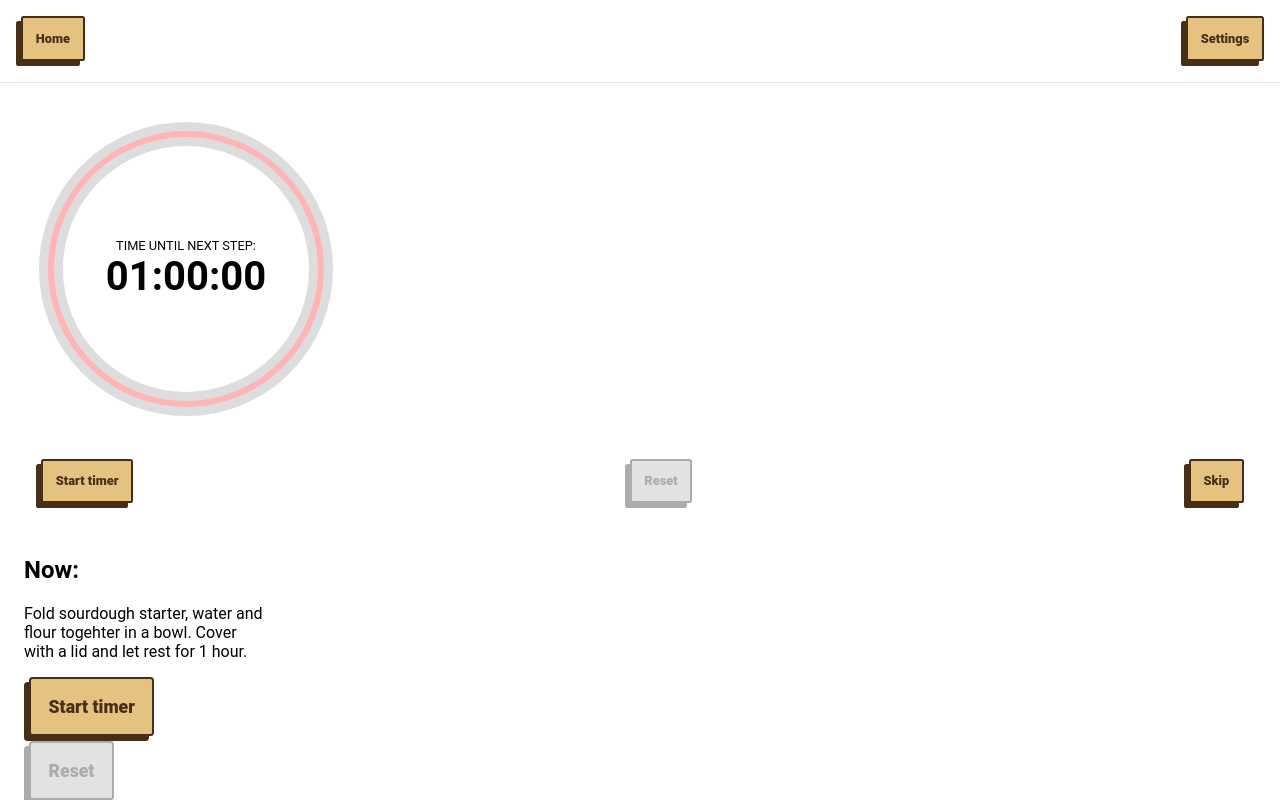
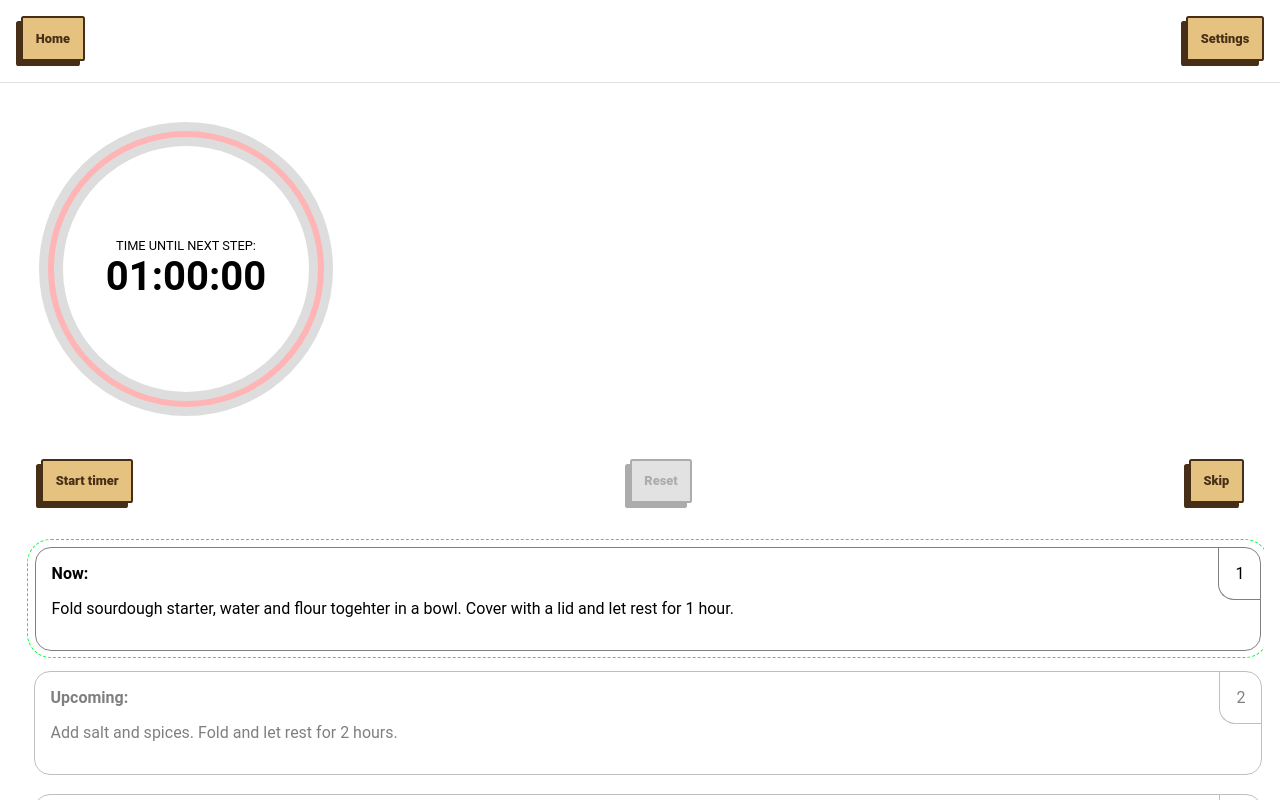
Before and after one commit to fermentedcat/dough-timer, a React (Create React App) app: page /bake in a window 1280 px wide. Built offline with nearby package versions, Linux system fonts and the light colour scheme.

Commit message:
Style and animate step based on progress

```diff
--- a/src/components/Step/Step.jsx
+++ b/src/components/Step/Step.jsx
@@ -1,23 +1,39 @@
-import Button from '../Button/Button'
+import { motion } from 'framer-motion'
+import { useEffect, useRef } from 'react'
 import styles from './Step.module.scss'
 
 const Step = ({
   step,
-  active = true,
-  isStopped = false,
-  onDone = () => {},
-  onRestart = () => {},
-  onSkip = () => {},
+  number,
+  isNext = true,
+  isDone = false,
+  isActive = false
 }) => {
+  const ref = useRef()
+
+  useEffect(() => {
+    if (isActive && number > 1) {
+      ref.current.scrollIntoView({block: 'start', behavior: 'smooth', inline: 'nearest'})
+    }
+  }, [isActive, number])
 
   return (
-    <section className={styles.wrapper}>
-      <h2>{active ? 'Now:' : 'Next up:'}</h2>
-      <p>{step.description.eng}</p>
-      <Button onClick={onDone} disabled={!active}>Start timer</Button>
-      <Button onClick={onRestart} disabled={active}>{isStopped ? 'Restart' : 'Reset'}</Button>
-      <Button onClick={onSkip} disabled={active}>Skip</Button>
-    </section>
+    <motion.section
+      className={`${styles.wrapper} ${isActive && styles.active} ${isNext && styles.next} ${isDone && styles.done}`}
+      ref={ref}
+      initial={{ scale: 1 }}
+      animate={{scale: isActive ? [0.95, 1.02, 0.95, 1.02, 1] : 1}}
+    >
+      <div className={styles.innerWrapper}>
+        <div className={styles.item}>
+          <div className={styles.body}>
+            <strong>{isActive ? 'Now:' : isNext ? 'Next up:' : isDone ? 'Previously:' : 'Upcoming:'}</strong>
+            <p>{step.description.eng}</p>
+          </div>
+          <p className={styles.number}>{number}</p>
+        </div>
+      </div>
+    </motion.section>
   )
 }
 
--- a/src/components/Step/Step.module.scss
+++ b/src/components/Step/Step.module.scss
@@ -1,3 +1,44 @@
 .wrapper {
-  width: 15em;
+  padding: 0.2em;
+  opacity: .5;
+
+  .innerWrapper {
+    border-radius: 1.5em;
+    padding: 0.4em;
+  }
+
+  .item {
+    border-radius: 1em;
+    border: 1px solid gray;
+    display: flex;
+    justify-content: space-between;
+    align-items: flex-start;
+  }
+
+  &.next {
+    .innerWrapper {
+      border: 1px dashed blue;
+    }
+  }
+
+  &.active {
+    opacity: 1;
+    .innerWrapper {
+      border: 1px dashed rgb(0, 255, 55);
+    }
+  }
+
+  .number {
+    border-radius: 0 0 0 1em;
+    border-bottom: 1px solid gray;
+    border-left: 1px solid gray;
+    padding: 1em;
+    margin: 0;
+
+  }
+
+  .body {
+    padding: 1em;
+  }
+
 }
```
